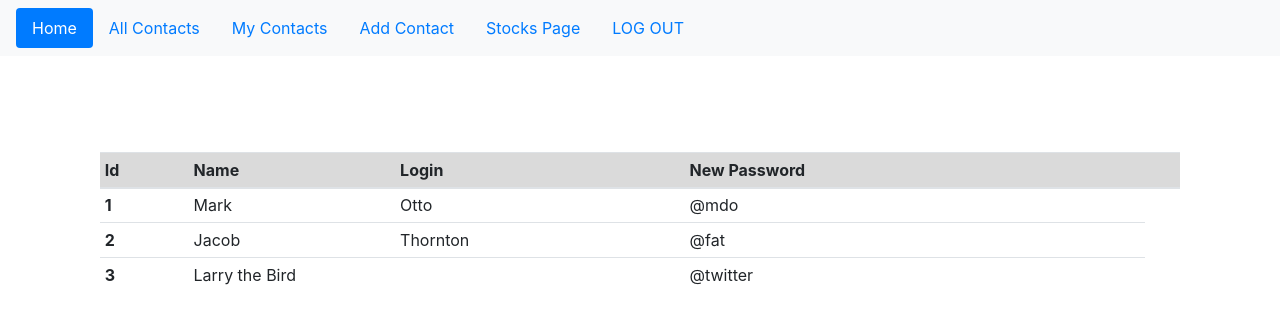
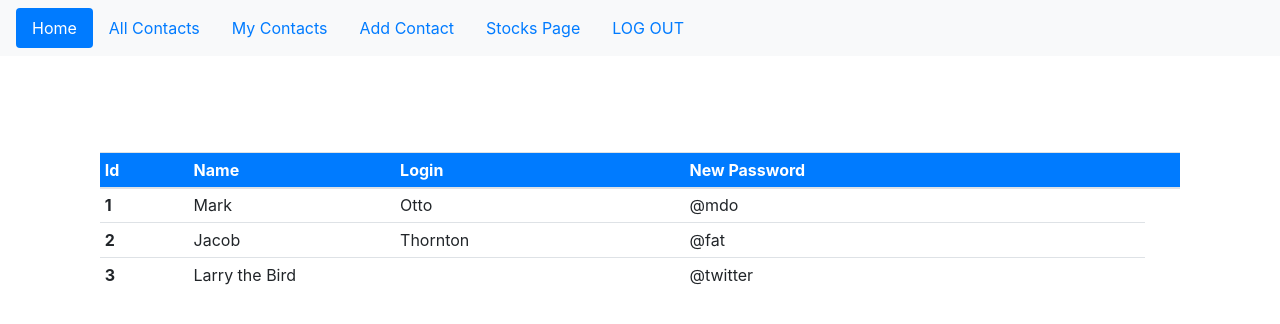
Before and after one commit to chaska4/IP-project, a website: page client/Admin.html in a window 1280 px wide. Drawn offline with nearby package versions, Linux system fonts and the light colour scheme.

Commit message:
styled row

```diff
--- a/client/Admin.html
+++ b/client/Admin.html
@@ -49,7 +49,7 @@
       <div class="container">
 	<table class="table table-sm" id="contactTable">
   	  <thead>
-    	      <tr class="table-active">
+    	      <tr style="background-color:#007bff; color: white;">
       		<th scope="col">Id</th>
       		<th scope="col">Name</th>
       		<th scope="col">Login</th>
```
